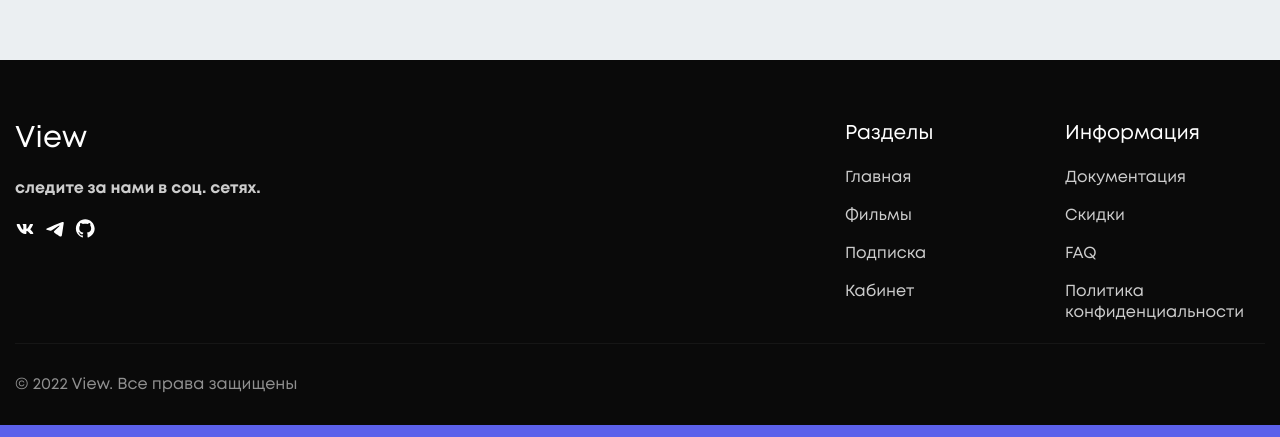
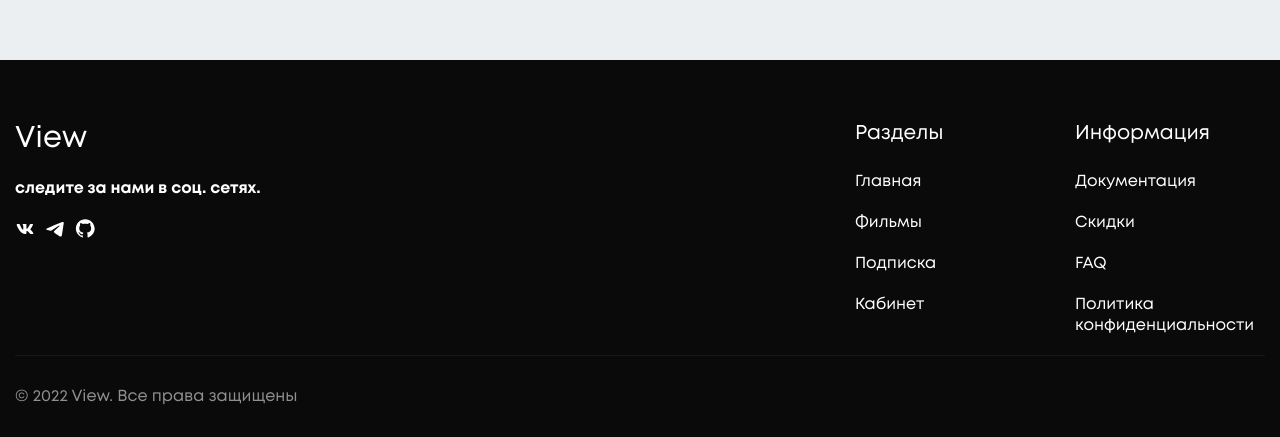
Before and after one commit to Attato/Nebo, a Next.js app: page / in a window 1280 px wide. Shown: the part 1820-2257 px from the top of the page. Built offline with nearby package versions, Linux system fonts and the light colour scheme.

Commit message:
style update

```diff
--- a/components/footer/footer.module.scss
+++ b/components/footer/footer.module.scss
@@ -28,7 +28,6 @@
 			}
 
 			p {
-				color: #cdcdcd;
 				font-weight: 500;
 			}
 
@@ -48,7 +47,6 @@
 			gap: 20px;
 			width: 100%;
 
-
 			.columns {
 				display: flex;
 				flex-direction: column;
@@ -59,20 +57,18 @@
 					font-weight: 400;
 					font-size: 20px;
 					margin-bottom: 20px;
+					padding-left: 10px;
 				}
-
 
 				a {
 					font-size: 16px;
 					margin-bottom: 12px;
-					color: #cdcdcd;
 					width: fit-content;
-					border-bottom: 2px solid transparent;
-					padding-bottom: 3px;
+					padding: 4px 10px;
+					border-radius: 6px;
 
 					&:hover {
-						border-bottom: 2px solid #5b61eb;
-						color: white;
+						background-color: #161616;
 						transition: all 0.2s;
 					}
 
```
